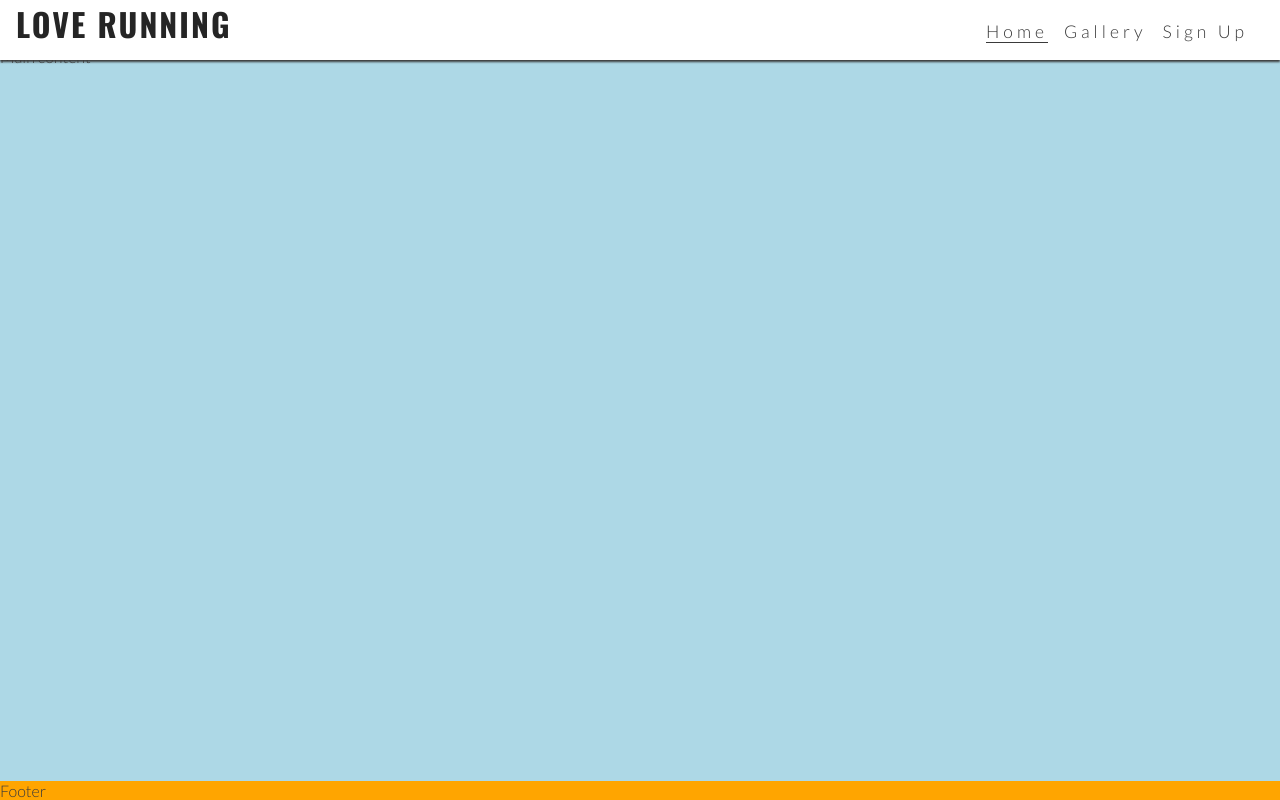
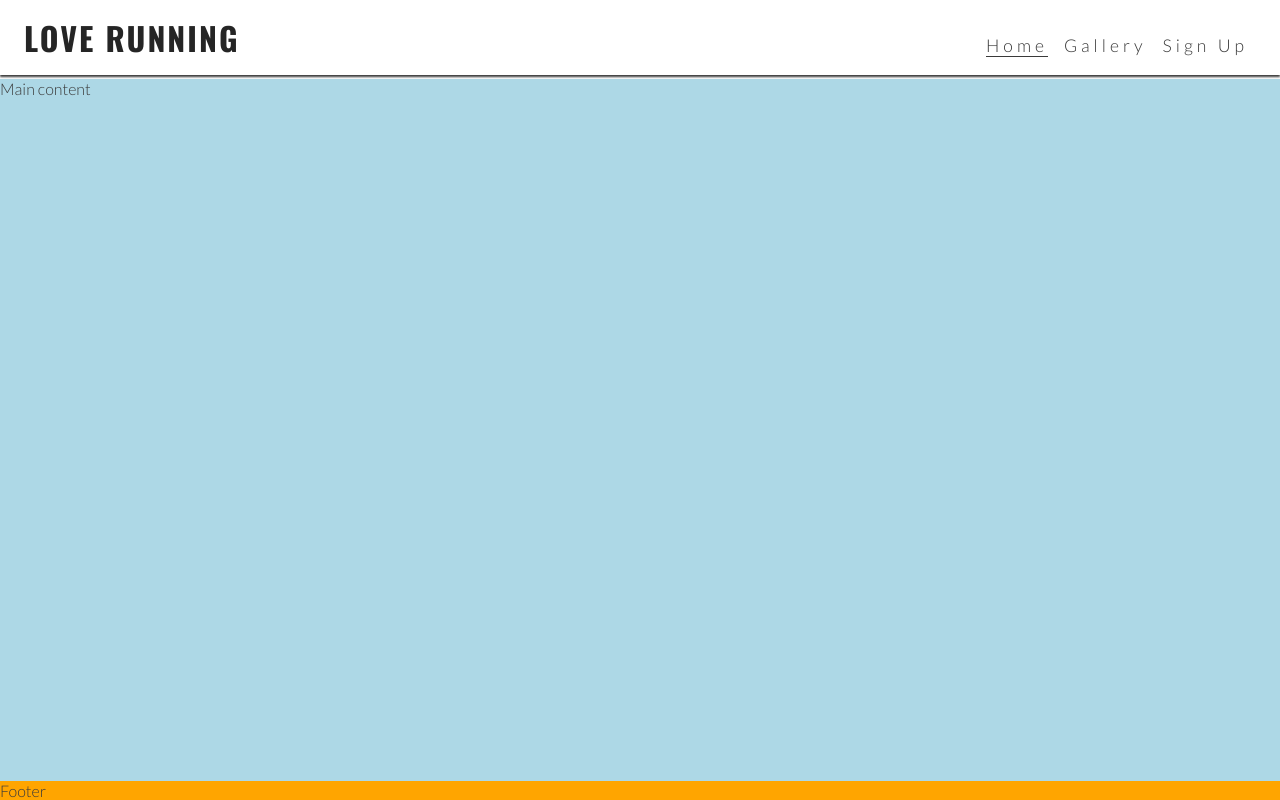
Before and after one commit to Olala2024/love-running, a plain HTML site: page index.html in a window 1280 px wide. Drawn offline with nearby package versions, Linux system fonts and the light colour scheme.

Commit message:
Make logo larger, push main down to show under larger header

```diff
--- a/assets/css/style.css
+++ b/assets/css/style.css
@@ -117,4 +117,15 @@ nav {
 .nav-toggle-label {
     display: none;
 }
+
+#logo {
+    font-size: 200%;
+    line-height: 75px;
+    margin: 0 0.5rem;
 }
+
+main {
+    /* Push main content down to accomodate larger header */
+    margin-top: 79px;
+}
+}
```
